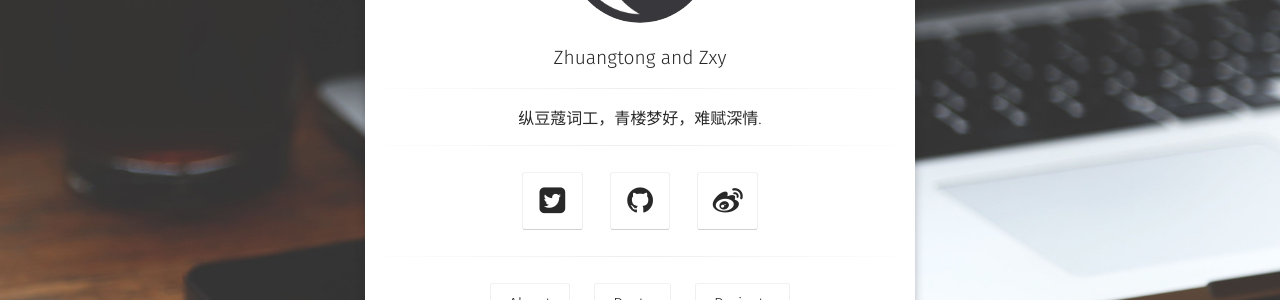
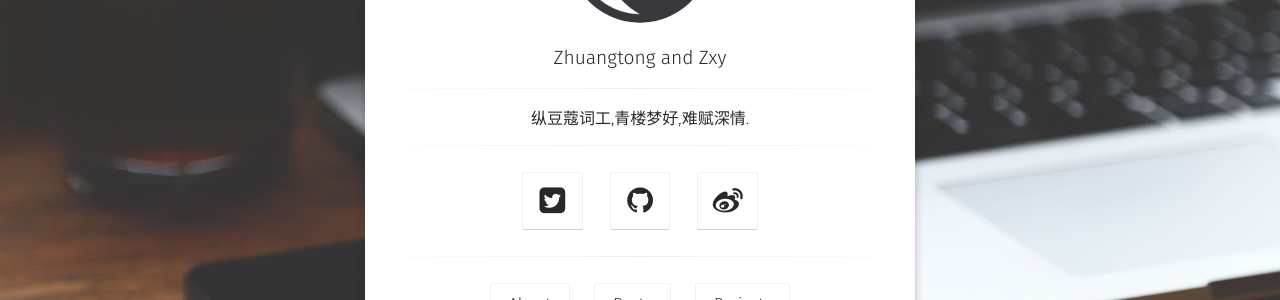
Before and after one commit to zhuangtongzxy/zhuangtongzxy.github.io, a Jekyll site: the page built from index.html, in a window 1280 px wide. Shown: the part 350-650 px from the top of the page. Built offline with Jekyll 4.4.1, drawn with Linux system fonts in a browser that asks for light colours; some web fonts are replaced.

```diff
--- a/_config.yml
+++ b/_config.yml
@@ -1,6 +1,6 @@
 # Site
 title:              Zhuangtong and Zxy
-bio:                '纵豆蔻词工，青楼梦好，难赋深情.'
+bio:                '纵豆蔻词工,青楼梦好,难赋深情.'
 description:        "this is website about zhuangtong and zhaoxuyi."
 reading_time:       true
 words_per_minute:   200
```
